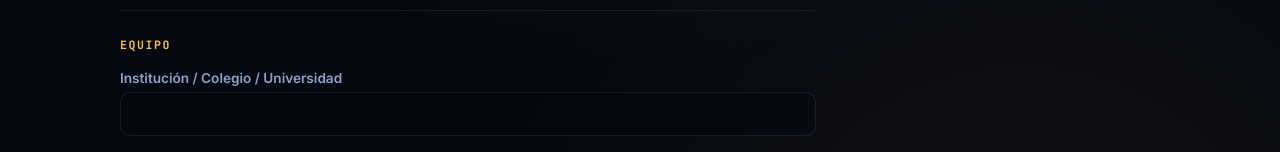
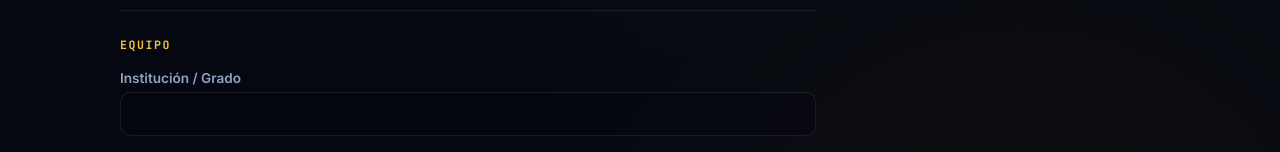
Before and after one commit to stivrios415-del/Feria-Informatica, a React (Vite) app: page /inscripcion in a window 1280 px wide. Shown: the part 598-750 px from the top of the page. Built offline with nearby package versions, Linux system fonts and the light colour scheme.

Commit message:
Change label from 'Institución' to 'Institución / Grado'

```diff
--- a/src/pages/Inscripcion.jsx
+++ b/src/pages/Inscripcion.jsx
@@ -114,7 +114,7 @@ export default function Inscripcion() {
 
             <div className="i-section">
               <h2>Equipo</h2>
-              <label>Institución / Colegio / Universidad</label>
+              <label>Institución / Grado</label>
               <input
                 type="text"
                 required
```
